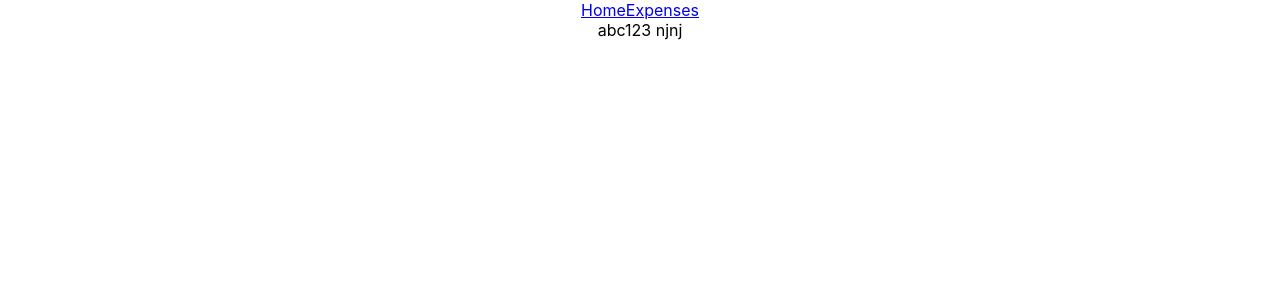
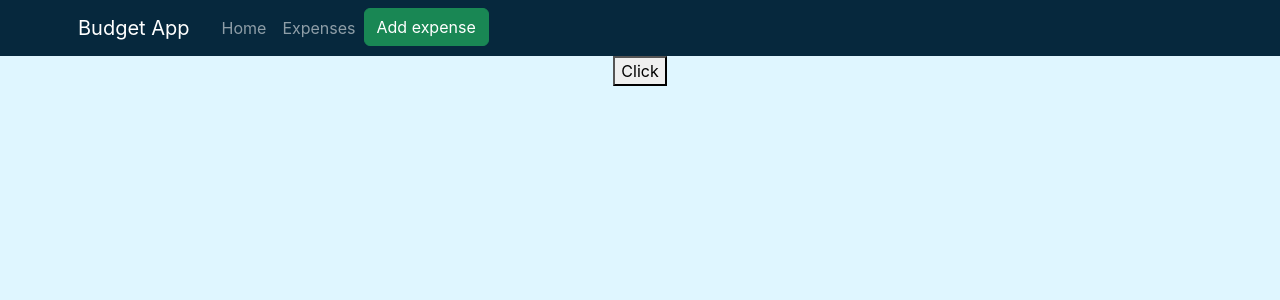
Before and after one commit to viksnekristians/BudgetApp, a React (Create React App) app in the folder budget-frontend/: page /expenses in a window 1280 px wide. Shown: the top 300 px of the page. Built offline with nearby package versions, Linux system fonts and the light colour scheme; no server answers.

Commit message:
add expense working. Getting expenses based on user ID. Using user and expenses context. Using routes. Added bootstrap, stye body bg and added naviagation.

```diff
--- a/budget-frontend/package.json
+++ b/budget-frontend/package.json
@@ -8,11 +8,13 @@
     "@testing-library/react": "^13.3.0",
     "@testing-library/user-event": "^13.5.0",
     "axios": "^0.27.2",
+    "bootstrap": "^5.2.0",
     "graphql": "^16.5.0",
     "react": "^18.2.0",
     "react-dom": "^18.2.0",
     "react-router-dom": "^6.3.0",
     "react-scripts": "5.0.1",
+    "sass": "^1.54.5",
     "web-vitals": "^2.1.4"
   },
   "scripts": {
--- a/budget-frontend/src/App.js
+++ b/budget-frontend/src/App.js
@@ -1,10 +1,12 @@
 
-import { useState } from 'react';
+import { useState, useEffect } from 'react';
+import axios from 'axios';
 import './App.css';
 import Login from './components/Login'
 import AddExpense from './components/AddExpense'
 import AllExpenses from './components/AllExpenses'
 import {UserContext} from './UserContext'
+import { ExpensesContext } from './ExpensesContext';
 import {BrowserRouter as Router, Switch, Route, Routes, Link} from 'react-router-dom'
 import Expenses from './pages/Expenses';
 import Home from './pages/Home';
@@ -12,19 +14,31 @@ import Nav from './components/Nav';
 
 function App() {
   const [user, setUser] = useState({
-    id: "abc123",
-    title: "title"
+    firstName: "Kristians",
+    id: '123456'
   })
- // const [expenses, setExpenses] = useState(["first", "second"]);
+  const [expenses, setExpenses] = useState([])
+  useEffect(() => {
+    axios.get(process.env.REACT_APP_BACKEND_URL + '/expenses/' + user.id)
+    .then(response => response.data)
+    .then(ex => {
+      console.log(ex);
+      if (user) console.log("user logged in")
+      else console.log("no user")
+      setExpenses(ex);
+      });
+  }, [])
   return (
     <Router>
     <div className="App">
       <UserContext.Provider value={{user, setUser}}>
-        <Nav></Nav>
-        <Routes>
-          <Route path='/' element={<Home />}></Route>
-          <Route path='/expenses' element={<Expenses />}></Route>
-        </Routes>
+        <ExpensesContext.Provider value={{expenses, setExpenses}}>
+          <Nav></Nav>
+          <Routes>
+            <Route path='/' element={<Home />}></Route>
+            <Route path='/expenses' element={<Expenses />}></Route>
+          </Routes>
+        </ExpensesContext.Provider>
       </UserContext.Provider>
     </div>
     </Router>
--- /dev/null
+++ b/budget-frontend/src/ExpensesContext.js
@@ -0,0 +1,3 @@
+import {createContext} from 'react'
+
+export const ExpensesContext = createContext([]);
--- a/budget-frontend/src/components/AddExpense.js
+++ b/budget-frontend/src/components/AddExpense.js
@@ -38,10 +38,10 @@ function AddExpense() {
         userID: "123456"
       })
       })
-      /*.then((response) => response.json())
+      .then((response) => response.json())
       .then((result) => {
         console.log(result)
-      })*/
+      })
   }
 
   return (
--- a/budget-frontend/src/components/AllExpenses.js
+++ b/budget-frontend/src/components/AllExpenses.js
@@ -1,17 +1,16 @@
 import React, { useState, useEffect, useContext } from 'react'
-import axios from 'axios';
 import {UserContext} from '../UserContext'
+import { ExpensesContext } from '../ExpensesContext';
 
 function AllExpenses() {
-  const [expenses, setExpenses] = useState([]);
+  const {expenses, setExpenses} = useContext(ExpensesContext);
   const {user, setUser} = useContext(UserContext);
-  useEffect(() => {
-    axios.get(process.env.REACT_APP_BACKEND_URL + '/expenses/' + user.id)
-    .then(response => response.data)
-    .then(expenses => console.log(expenses[0].title));
-  })
   return (
-    <div>{user.id} njnj</div>
+    <div>{expenses.map(ex =><p>{ex.title}</p>)}
+    <button onClick={() => {
+     setUser({id: "new"})
+    }}>Click</button>
+    </div>
   )
 }
 
--- a/budget-frontend/src/components/Nav.js
+++ b/budget-frontend/src/components/Nav.js
@@ -1,12 +1,38 @@
 import React from 'react'
+import { useState } from 'react';
 import {Link} from 'react-router-dom'
+import AddExpense from './AddExpense'
 
 function Nav() {
+
+  const [showAddExpense, setShowAddExpense] = useState(false);
+
   return (
-    <nav>
-        <Link to='/'>Home</Link>
-        <Link to='/expenses'>Expenses</Link>
+    <div className="bg-dark">
+      <nav class="navbar navbar-expand-lg navbar-dark container-sm">
+      <a class="navbar-brand px-2" href="#">Budget App</a>
+      <button class="navbar-toggler" type="button" data-toggle="collapse" data-target="#navbarSupportedContent" aria-controls="navbarSupportedContent" aria-expanded="false" aria-label="Toggle navigation">
+        <span class="navbar-toggler-icon"></span>
+      </button>
+      <div class="collapse navbar-collapse" id="navbarSupportedContent">
+        <ul class="navbar-nav mr-auto">
+          <li class="nav-item active">
+          <Link to='/' className='nav-link'>Home</Link>
+          </li>
+          <li class="nav-item">
+          <Link to='/expenses' className='nav-link'>Expenses</Link>
+          </li>
+          <li>
+            <button className="btn btn-success" onClick={() => {setShowAddExpense(!showAddExpense)}}>Add expense</button>
+            {showAddExpense &&
+             <AddExpense></AddExpense>
+            }
+          </li>
+        </ul>
+      </div>
     </nav>
+  </div>
+
   )
 }
 
--- /dev/null
+++ b/budget-frontend/src/default.scss
@@ -0,0 +1,4 @@
+$body-bg: #DFF6FF;
+$dark: #06283D;
+
+@import '~bootstrap/scss/bootstrap.scss';
--- a/budget-frontend/src/index.js
+++ b/budget-frontend/src/index.js
@@ -1,3 +1,4 @@
+import './default.scss';
 import React from 'react';
 import ReactDOM from 'react-dom/client';
 import './index.css';
--- a/budget-frontend/src/pages/Home.js
+++ b/budget-frontend/src/pages/Home.js
@@ -4,12 +4,13 @@ import Login from '../components/Login'
 import AddExpense from '../components/AddExpense'
 import AllExpenses from '../components/AllExpenses'
 import {UserContext} from '../UserContext'
+import {ExpensesContext} from '../ExpensesContext'
 
 function Home() {
   const {user, setUser} = useContext(UserContext)
   return (
-    <div >
-      {user.id}
+    <div>
+
     </div>
   );
 }
```
Also changed, not shown: 2 other files (tests, documents, lock files or other folders).
